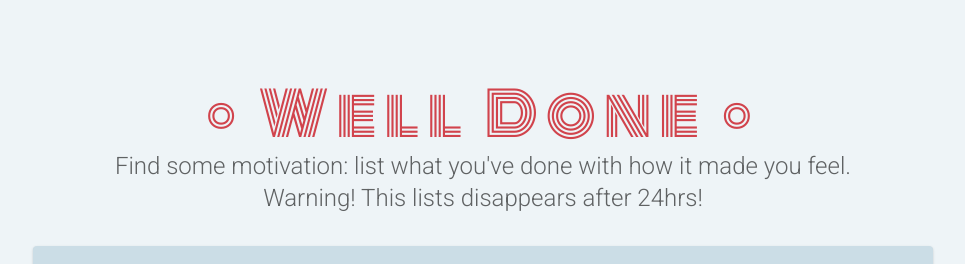
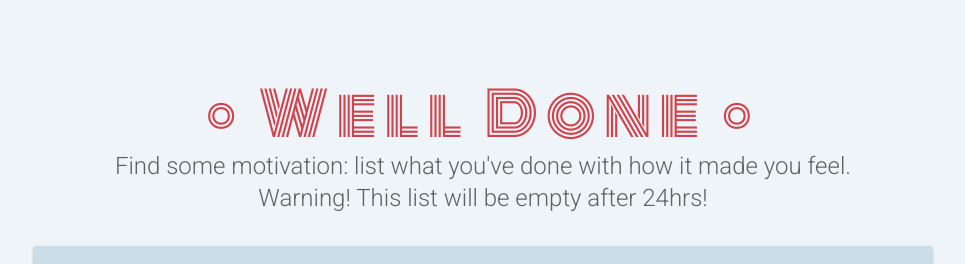
Before and after one commit to nadialefebvre/code-test-crud-app, a React (Create React App) app: page / in a window 1280 px wide. Shown: the top 264 px of the page, without its empty margins (157-1122 px from the left). Built offline with nearby package versions, Linux system fonts and the light colour scheme; no server answers.

Commit message:
style: make small change in text

```diff
--- a/src/components/Header.tsx
+++ b/src/components/Header.tsx
@@ -24,7 +24,7 @@ const Header = () => {
       >
         Find some motivation: list what you've done with how it made you feel.
         <br />
-        Warning! This lists disappears after 24hrs!
+        Warning! This list will be empty after 24hrs!
       </Typography>
     </Grid>
   )
```
